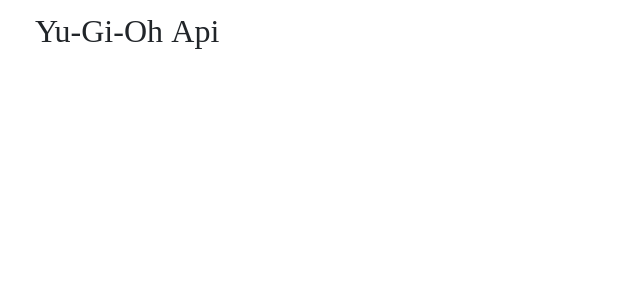
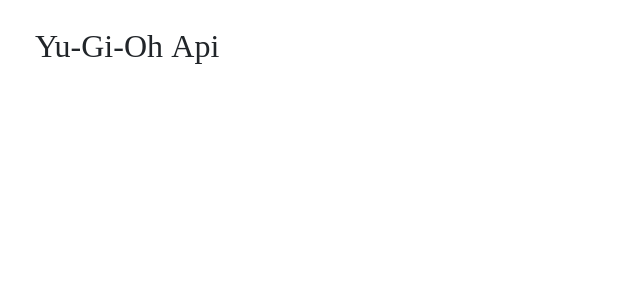
Before and after one commit to eugeniarossi/vite-yu-gi-oh, a Vue app: page / in a window 1280 px wide. Shown: the top 300 px of the page, without its empty margins (0-640 px from the left). Built offline with nearby package versions, Linux system fonts and the light colour scheme.

Commit message:
fix: header

```diff
--- a/src/components/HeaderApp.vue
+++ b/src/components/HeaderApp.vue
@@ -10,7 +10,7 @@ export default {
 
 <style scoped lang="scss">
     h2 {
-        padding: .625rem 2.1875rem;
+        padding: 1.5625rem 2.1875rem;
         font-weight: 400;
     }
 </style>
```
